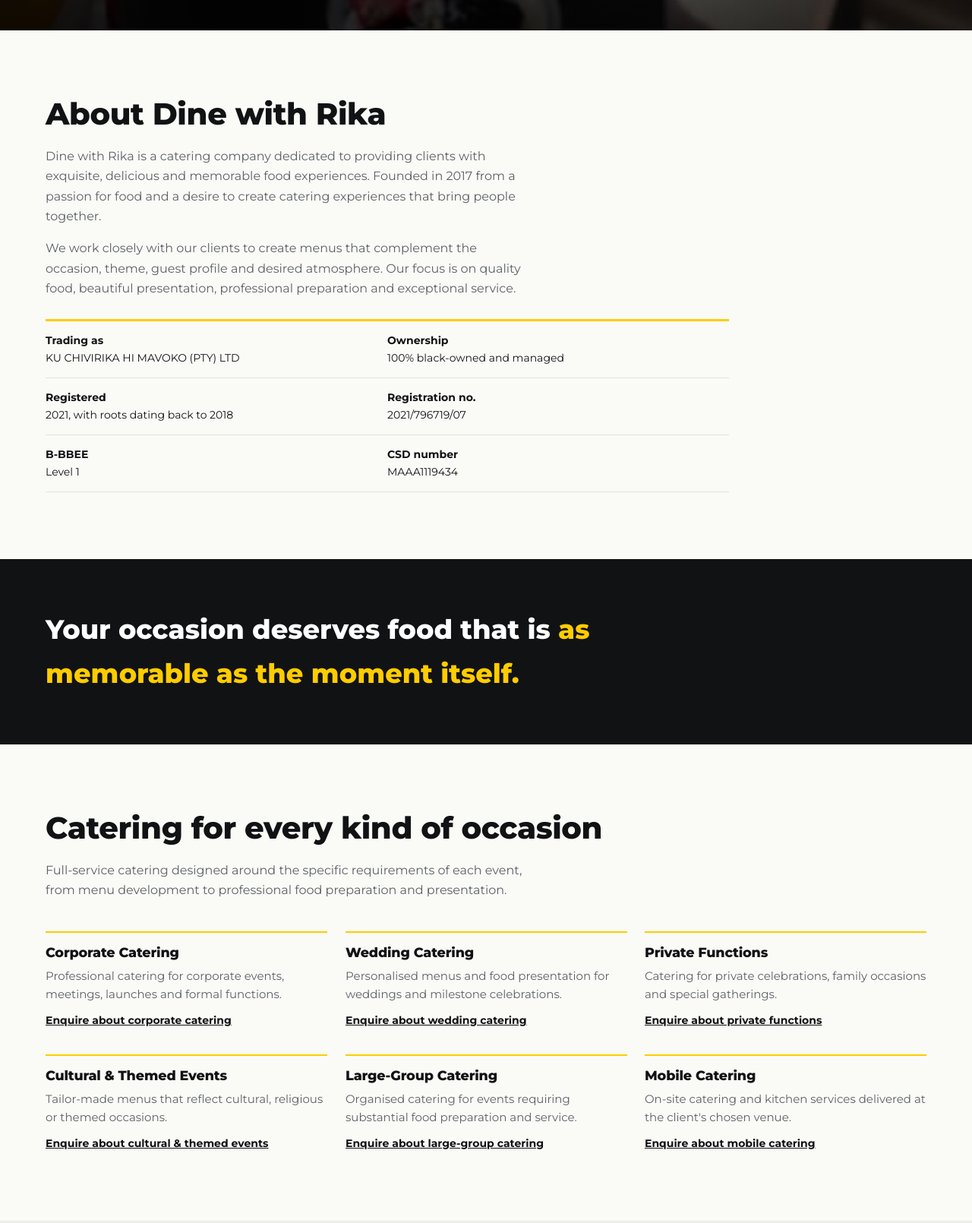
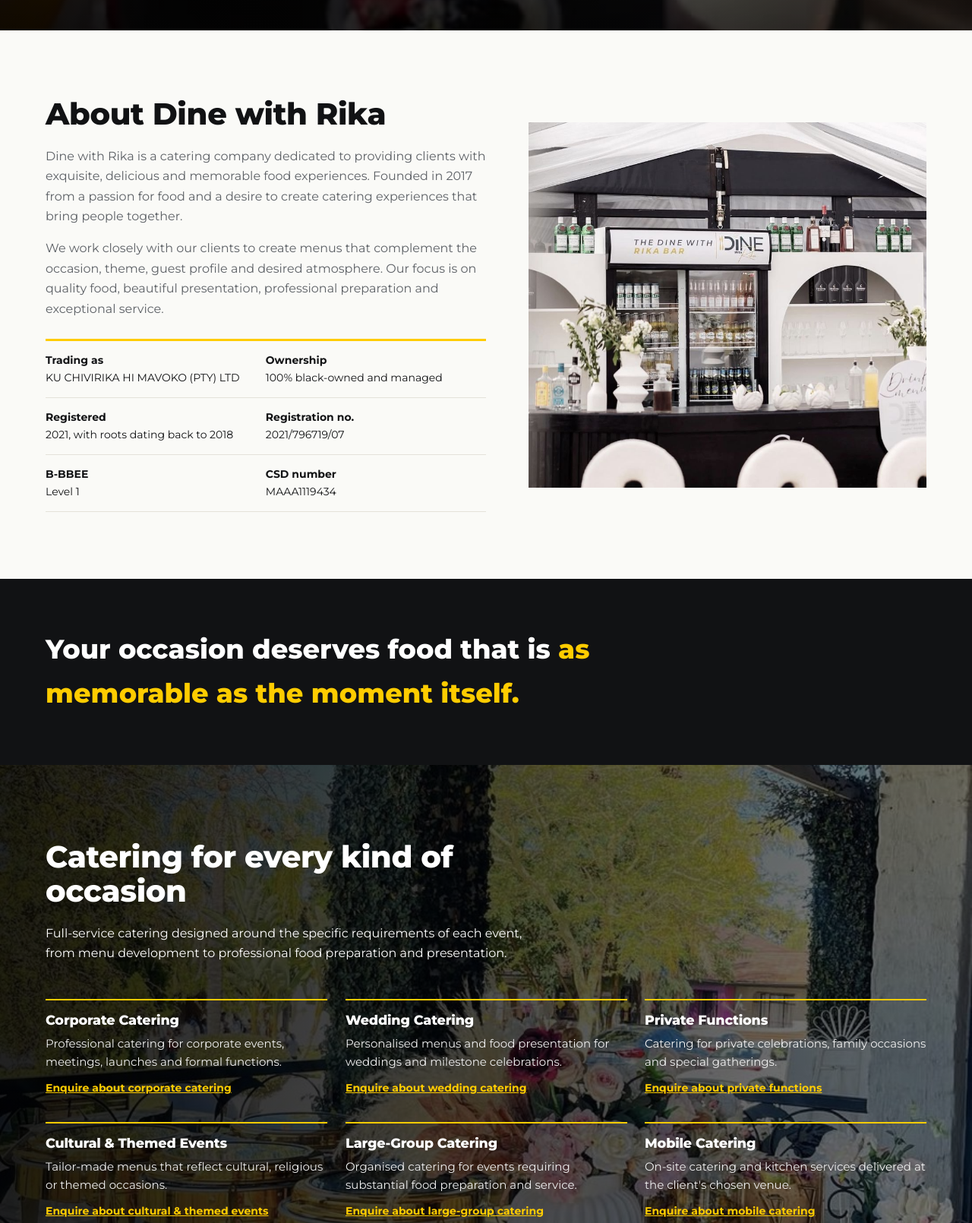
Before and after one commit to Kuphuka/dine-with-rika-website, a plain HTML site: page index.html in a window 1280 px wide. Shown: the part 760-2370 px from the top of the page at 76% size. Drawn offline with Linux system fonts and the light colour scheme.

```diff
--- a/index.html
+++ b/index.html
@@ -42,14 +42,24 @@
 .hero h1{font-size:clamp(2.2rem,6vw,4.4rem);max-width:15ch}
 .hero p{font-size:1.15rem;max-width:46ch}.cta{display:flex;gap:14px;flex-wrap:wrap;margin-top:28px}
 /* about */
-.about-copy{max-width:900px}
+.about-grid{display:grid;grid-template-columns:1.05fr .95fr;gap:56px;align-items:center}
+.about-photo{width:100%;height:auto;object-fit:contain}
 .facts{display:grid;grid-template-columns:1fr 1fr;gap:0;border-top:3px solid var(--gold);margin-top:26px}
 .facts div{padding:14px 0;border-bottom:1px solid var(--line);font-size:14px}.facts b{display:block}
 .quote{background:var(--ink);color:#fff;padding:64px 0}.quote p{font-size:clamp(1.4rem,3vw,2.2rem);font-weight:800;max-width:30ch;margin:0}.quote em{font-style:normal;color:var(--gold)}
 /* services */
+#catering{position:relative;isolation:isolate;color:#fff;background:#111214}
+#catering:before,#catering:after{position:absolute;inset:0;content:"";z-index:-1}
+#catering:before{background:url("assets/images/food/chafing-dishes-garden-table.jpg") center 45%/cover}
+#catering:after{background:linear-gradient(90deg,#000d,#0009 72%,#0007)}
+#catering .catering-intro{display:flex;min-height:220px;flex-direction:column;justify-content:center;padding:0 0 34px}
+#catering .catering-intro h2{max-width:20ch}
+#catering .catering-intro .lead{margin:0;color:#fff;max-width:60ch}
 .sg{display:grid;grid-template-columns:repeat(3,1fr);gap:32px 24px;margin-top:40px}
-.sv{border-top:2px solid var(--gold);padding-top:16px}.sv p{color:var(--mute);margin:0 0 8px;font-size:15px}
-.sv a{font-weight:700;font-size:14px}
+#catering .sg{margin-top:0}
+#catering .sv{border-top:2px solid var(--gold);padding-top:16px}
+#catering .sv p{color:#f0f0f0;margin:0 0 8px;font-size:15px}
+#catering .sv a{color:var(--gold);font-weight:700;font-size:14px}
 /* video */
 .story-video{background:#edf0e9}
 .story-video .w{display:grid;grid-template-columns:.8fr 1.2fr;gap:44px;align-items:center}
@@ -91,7 +101,7 @@
 footer .fg{display:grid;grid-template-columns:1.4fr 1fr 1fr;gap:40px}footer .brand{margin-bottom:14px}footer .brand-art{width:220px;height:auto}
 footer a{display:block;text-decoration:none;padding:3px 0}footer h3{color:#fff;font-size:14px}.cp{border-top:1px solid #ffffff22;margin-top:36px;padding-top:18px}
 @media(max-width:900px){nav{position:absolute;inset:72px 0 auto;background:#111214ed;display:none;padding:10px 20px 20px}nav.o{display:block}nav ul{flex-direction:column;gap:14px}#mb{display:block}
-.cg,.dir,.story-video .w{grid-template-columns:1fr}.sg,.why,.steps,.pk,.pl{grid-template-columns:1fr 1fr}.gal{columns:2}.logos{grid-template-columns:1fr 1fr}.logos div{border-bottom:1px solid var(--line)}footer .fg{grid-template-columns:1fr}.dir .ph{max-width:280px}section{padding:64px 0}}
+.about-grid,.cg,.dir,.story-video .w{grid-template-columns:1fr}.about-photo{max-width:600px}.sg,.why,.steps,.pk,.pl{grid-template-columns:1fr 1fr}.gal{columns:2}.logos{grid-template-columns:1fr 1fr}.logos div{border-bottom:1px solid var(--line)}footer .fg{grid-template-columns:1fr}.dir .ph{max-width:280px}section{padding:64px 0}}
 @media(max-width:560px){.w{width:min(100% - 32px,1160px)}.sg,.why,.steps,.pk,.pl,form{grid-template-columns:1fr}.gal{columns:2;column-gap:8px}.gal button{margin-bottom:8px}.hero{min-height:88svh;padding:120px 0 56px}.hero h1{font-size:clamp(2rem,11vw,3rem)}.cta .btn{width:100%;text-align:center}.brand-art{width:112px;height:62px}.facts{grid-template-columns:1fr 1fr}.logos div{padding:20px 14px;min-height:120px}.cg{gap:32px}.story-video .w{gap:24px}.story-video video{width:min(100%,300px)}}
 @media(prefers-reduced-motion:no-preference){.has-js [data-reveal]{opacity:0;transform:perspective(900px) translateY(26px) rotateX(4deg);transform-origin:center bottom;transition:opacity .7s ease,transform .7s cubic-bezier(.2,.7,.2,1)}.has-js [data-reveal].is-visible{opacity:1;transform:perspective(900px) translateY(0) rotateX(0)}}
 @media(prefers-reduced-motion:reduce){*{transition:none!important;scroll-behavior:auto!important}}
@@ -106,13 +116,13 @@
 <h1>Exceptional Catering. Memorable Experiences.</h1><p>Thoughtfully prepared food, beautiful presentation and professional catering for every occasion.</p>
 <div class="cta"><a class="btn" href="#catering">Explore Our Catering</a><a class="btn o" href="#contact">Enquire About Your Event</a></div></div></section>
 
-<section class="about" id="about"><div class="w"><div class="about-copy"><h2>About Dine with Rika</h2>
+<section class="about" id="about"><div class="w about-grid"><div class="about-copy"><h2>About Dine with Rika</h2>
 <p class="lead">Dine with Rika is a catering company dedicated to providing clients with exquisite, delicious and memorable food experiences. Founded in 2017 from a passion for food and a desire to create catering experiences that bring people together.</p>
 <p class="lead">We work closely with our clients to create menus that complement the occasion, theme, guest profile and desired atmosphere. Our focus is on quality food, beautiful presentation, professional preparation and exceptional service.</p>
-<div class="facts"><div><b>Trading as</b>KU CHIVIRIKA HI MAVOKO (PTY) LTD</div><div><b>Ownership</b>100% black-owned and managed</div><div><b>Registered</b>2021, with roots dating back to 2018</div><div><b>Registration no.</b>2021/796719/07</div><div><b>B-BBEE</b>Level 1</div><div><b>CSD number</b>MAAA1119434</div></div></div></div></section>
+<div class="facts"><div><b>Trading as</b>KU CHIVIRIKA HI MAVOKO (PTY) LTD</div><div><b>Ownership</b>100% black-owned and managed</div><div><b>Registered</b>2021, with roots dating back to 2018</div><div><b>Registration no.</b>2021/796719/07</div><div><b>B-BBEE</b>Level 1</div><div><b>CSD number</b>MAAA1119434</div></div></div><img class="about-photo" loading="lazy" src="assets/images/food/cocktail-tower.jpg" alt="A tower of colourful cocktails prepared for a Dine with Rika event" width="900" height="825"></div></section>
 <div class="quote"><div class="w"><p>Your occasion deserves food that is <em>as memorable as the moment itself.</em></p></div></div>
 
-<section id="catering"><div class="w"><h2>Catering for every kind of occasion</h2><p class="lead">Full-service catering designed around the specific requirements of each event, from menu development to professional food preparation and presentation.</p>
+<section id="catering"><div class="w"><div class="catering-intro"><h2>Catering for every kind of occasion</h2><p class="lead">Full-service catering designed around the specific requirements of each event, from menu development to professional food preparation and presentation.</p></div>
 <div class="sg" id="sv"></div></div></section>
 
 <section class="story-video" id="video"><div class="w"><div><h2>Take a look behind the scenes</h2><p class="lead">Get a closer look at Dine with Rika and the experiences we create for our guests.</p><a class="btn" href="#gallery">Explore the photo gallery</a></div><video controls playsinline preload="metadata" aria-label="Dine with Rika catering video"><source src="assets/video/dine-with-rika.mp4" type="video/mp4">Your browser does not support the video element. Please use a modern browser to watch this video.</video></div></section>
@@ -167,10 +177,10 @@
 "Main Courses":["Hearty, flavour-focused dishes prepared according to the client's preferred menu.",[["evening-buffet.jpg","Evening buffet with chafing dishes"],["chafing-dishes-garden-table.jpg","Gold chafing dishes on a garden table"]]],
 "Grilled & Braai-Style Food":["Grilled meats, chicken and skewers for relaxed celebrations and traditional occasions.",[["mixed-platters.jpg","Platters of grilled meats, samosas and fries"]]],
 "Salads & Sides":["Fresh and colourful salads and side dishes to complement the main meal.",[["buffet-salads-florals.jpg","Layered salad and side dishes with florals"]]],
-"Desserts":["Sweet selections for the perfect ending to the dining experience.",[["chocolate-dessert.jpg","Chocolate dessert with berries and meringue"],["yoghurt-granola-cups.jpg","Yoghurt and granola cups with berries"],[G+"dessert-display.jpeg","Dessert display with individual cakes and treats"]]],
+"Desserts":["Sweet selections for the perfect ending to the dining experience.",[["yoghurt-granola-cups.jpg","Yoghurt and granola cups with berries"]]],
 "Fruit & Platters":["Fresh fruit and platter-style selections for sharing, functions and receptions.",[["fruit-platter.jpg","Fruit platter with watermelon, berries and citrus"]]],
 "Bar & Drinks":["Drinks service styled to match the event.",[["dine-with-rika-bar.jpg","The Dine with Rika bar"],["cocktail-tower.jpg","Cocktail coupes with edible flowers"]]],
-"Our Team":["Meet the people behind our catering and service.",[[G+"team-at-work.jpeg","Two Dine with Rika team members at work"],[G+"team-buffet.jpeg","Dine with Rika team serving at an outdoor buffet"],[T+"team-group-deck.jpg","The Dine with Rika team gathered on a wooden deck"],[T+"team-aprons.jpg","Two team members in Dine with Rika uniforms and green aprons"],[T+"team-trio-buffet.jpg","Team members behind a styled buffet"]]]};
+"Our Team":["Meet the people behind our catering and service.",[[T+"team-group-deck.jpg","The Dine with Rika team gathered on a wooden deck"],[T+"team-aprons.jpg","Two team members in Dine with Rika uniforms and green aprons"]]]};
 const packages=[["Corporate Tea Break","R150 pp",["Assorted mini muffins","Fresh scones","Assorted savoury pastries","Tea & coffee","Assorted juices"]],
 ["Executive Breakfast","R175 pp",["Fresh muffins","Scones with accompaniments","Assorted sandwiches","Assorted savoury pastries","Seasonal fruit","Yoghurt & muesli cups","Tea & coffee","Juice"]],
 ["Corporate Lunch Buffet","R220 pp",["Choose 2 proteins","Choose 2 starch","Dessert: individual dessert cups","Drinks: juice & water"]],
@@ -200,7 +210,7 @@
 lb.onclick=e=>{if(e.target===lb||e.target.id==="lc")lb.classList.remove("o")};addEventListener("keydown",e=>{if(e.key==="Escape")lb.classList.remove("o")});
 document.addEventListener("click",e=>{const a=e.target.closest("[data-t]");if(a){const o=[...$("#t").options].find(x=>a.dataset.t.startsWith(x.text.split(" ")[0]));if(o)$("#t").value=o.text}});
 /* subtle scroll reveals with a perspective lift */
-const revealTargets=document.querySelectorAll(".about-copy,.quote .w,#catering h2,#catering .lead,.sv,#video .w,#gallery h2,#gallery .lead,.gal button,.pk>div,.pl p,#clients h2,#clients .lead,.logos div,.dir,#why h2,.why>div,.steps li,#contact .cg>div");
+const revealTargets=document.querySelectorAll(".about-grid,.quote .w,#catering h2,#catering .lead,.sv,#video .w,#gallery h2,#gallery .lead,.gal button,.pk>div,.pl p,#clients h2,#clients .lead,.logos div,.dir,#why h2,.why>div,.steps li,#contact .cg>div");
 if("IntersectionObserver" in window&&!matchMedia("(prefers-reduced-motion:reduce)").matches){const revealObserver=new IntersectionObserver(entries=>entries.forEach(entry=>{if(entry.isIntersecting){entry.target.classList.add("is-visible");revealObserver.unobserve(entry.target)}}),{threshold:.12,rootMargin:"0px 0px -36px 0px"});revealTargets.forEach(el=>{el.dataset.reveal="";revealObserver.observe(el)})}
 /* header, menu */
 const hd=$("#hd");const sc=()=>hd.classList.toggle("s",scrollY>40);sc();addEventListener("scroll",sc,{passive:true});
```
Also changed, not shown: assets/images/food/chocolate-dessert.jpg (deleted), assets/images/team/team-trio-buffet.jpg (deleted).
